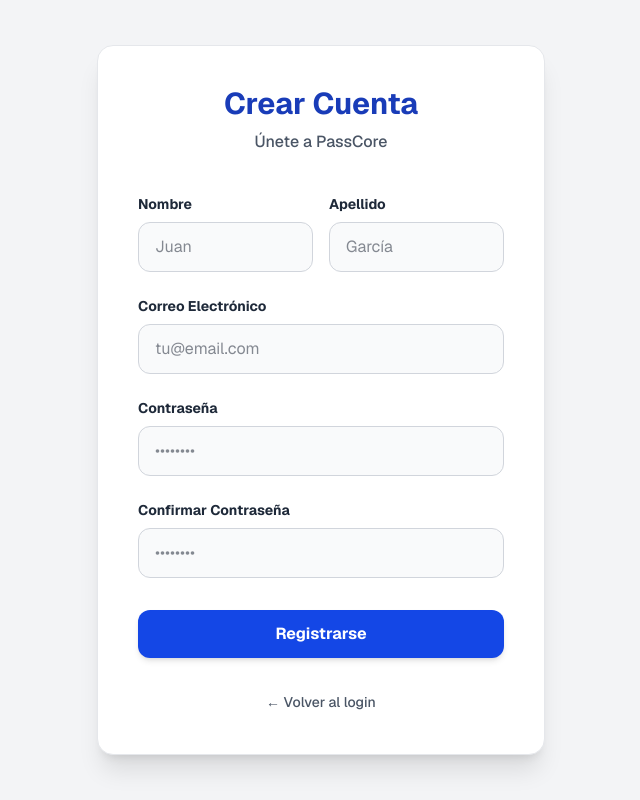
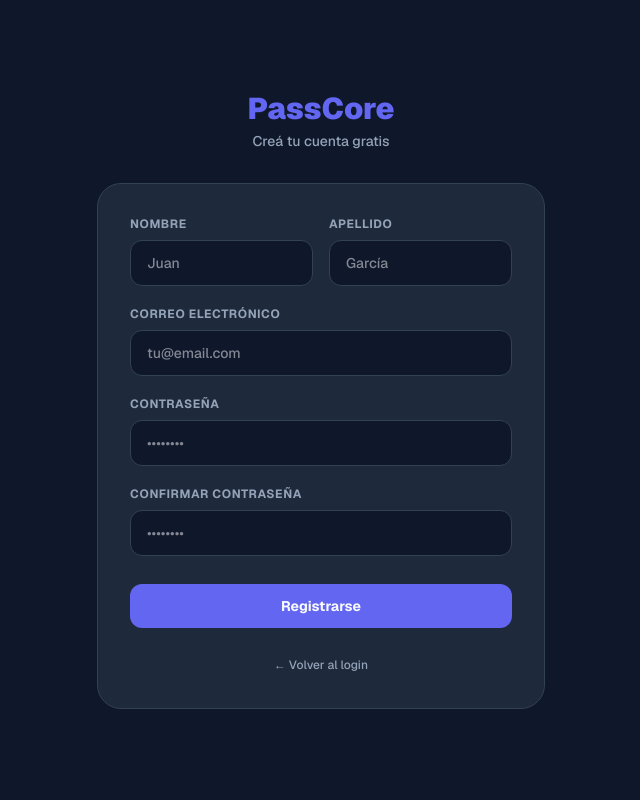
Before and after one commit to JuanMedina613/PassCore, a Next.js app in the folder passcore-code/passcore/: page /signup in a window 1280 px wide. Shown: the whole page, without its empty margins (319-959 px from the left). Built offline with nearby package versions, Linux system fonts and the light colour scheme; no server answers.

Commit message:
Principal
Le dimos las funcionalidades principales a la pagina, ademas le cambiamos la paleta de colores para que todas las partes se vean del mismo estilo, falta mejorar detalles, y agregarle funcionalidades para mejorar la experiencia de usuario.

```diff
--- a/passcore-code/passcore/app/login/page.tsx
+++ b/passcore-code/passcore/app/login/page.tsx
@@ -1,4 +1,5 @@
-'use client'; // Necesario para usar hooks en Next.js
+'use client';
+
 import { useState } from 'react';
 import { useRouter } from 'next/navigation';
 import { supabase } from '@/lib/supabase';
@@ -13,77 +14,88 @@
   const handleLogin = async (e: React.FormEvent) => {
     e.preventDefault();
     setError(null);
-
-    const { error } = await supabase.auth.signInWithPassword({
-      email,
-      password,
-    });
-
+    const { error } = await supabase.auth.signInWithPassword({ email, password });
     if (error) {
       setError(error.message);
     } else {
-      router.push('/dashboard'); // Redirección exitosa
+      router.push('/dashboard');
     }
   };
 
   return (
-    <div className="min-h-screen flex items-center justify-center bg-gray-100 font-sans p-4">
-      <div className="bg-white p-10 rounded-2xl shadow-xl w-full max-w-md border border-gray-200">
-        <div className="text-center mb-10">
-          <h1 className="text-3xl font-bold text-blue-800 mb-2">PassCore</h1>
-          <p className="text-gray-600 font-medium">Inicia sesión en tu bóveda</p>
+    <div className="min-h-screen flex items-center justify-center p-4 font-sans" style={{ background: "#0F172A" }}>
+      <div className="w-full max-w-md">
+        <div className="text-center mb-8">
+          <h1 className="text-3xl font-black mb-1" style={{ color: "#6366F1" }}>PassCore</h1>
+          <p className="text-sm font-medium" style={{ color: "#94A3B8" }}>Iniciá sesión en tu bóveda</p>
         </div>
 
-        {error && <p className="text-red-500 text-sm mb-4 text-center">{error}</p>}
+        <div className="rounded-3xl border p-8" style={{ background: "#1E293B", borderColor: "#334155" }}>
+          {error && (
+            <p className="text-xs font-bold mb-6 px-4 py-3 rounded-xl" style={{ background: "#F472B620", color: "#F472B6", border: "1px solid #F472B640" }}>
+              {error}
+            </p>
+          )}
 
-        <form onSubmit={handleLogin} className="flex flex-col gap-6">
+          <form onSubmit={handleLogin} className="flex flex-col gap-5">
             <div>
-            <label className="block text-sm font-bold text-gray-800 mb-2">Correo Electrónico</label>
+              <label className="block text-xs font-bold mb-2 uppercase tracking-wider" style={{ color: "#94A3B8" }}>
+                Correo Electrónico
+              </label>
               <input
                 type="email"
                 value={email}
                 onChange={(e) => setEmail(e.target.value)}
-              className="w-full px-4 py-3 rounded-xl border border-gray-300 bg-gray-50 focus:outline-none focus:ring-2 focus:ring-blue-700 transition-all text-gray-900"
                 placeholder="tu@email.com"
+                className="w-full px-4 py-3 rounded-xl border outline-none text-sm font-medium transition-all"
+                style={{ background: "#0F172A", borderColor: "#334155", color: "#F8FAFC" }}
+                onFocus={e => (e.currentTarget.style.borderColor = "#6366F1")}
+                onBlur={e => (e.currentTarget.style.borderColor = "#334155")}
                 required
               />
             </div>
 
             <div>
-            <label className="block text-sm font-bold text-gray-800 mb-2">Contraseña</label>
+              <label className="block text-xs font-bold mb-2 uppercase tracking-wider" style={{ color: "#94A3B8" }}>
+                Contraseña
+              </label>
               <input
                 type="password"
                 value={password}
                 onChange={(e) => setPassword(e.target.value)}
-              className="w-full px-4 py-3 rounded-xl border border-gray-300 bg-gray-50 focus:outline-none focus:ring-2 focus:ring-blue-700 transition-all text-gray-900"
                 placeholder="••••••••"
+                className="w-full px-4 py-3 rounded-xl border outline-none text-sm font-medium transition-all"
+                style={{ background: "#0F172A", borderColor: "#334155", color: "#F8FAFC" }}
+                onFocus={e => (e.currentTarget.style.borderColor = "#6366F1")}
+                onBlur={e => (e.currentTarget.style.borderColor = "#334155")}
                 required
               />
             </div>
 
             <button
               type="submit"
-            className="w-full bg-blue-700 text-white font-bold py-3 rounded-xl hover:bg-blue-800 transition-colors shadow-md mt-2"
+              className="w-full font-bold py-3 rounded-xl transition-all mt-2 text-sm"
+              style={{ background: "#6366F1", color: "#F8FAFC" }}
+              onMouseEnter={e => (e.currentTarget.style.background = "#4F46E5")}
+              onMouseLeave={e => (e.currentTarget.style.background = "#6366F1")}
             >
               Ingresar
             </button>
           </form>
 
-        <div className="mt-8 text-center">
-          <Link href="/" className="text-sm text-gray-600 hover:text-blue-800 font-medium transition-colors">
-            ← Volver al inicio
-            <div className="mt-4 text-center">
-              <p className="text-sm text-gray-600">
-                ¿No tienes cuenta?{' '}
-                <Link href="/signup" className="text-blue-700 font-bold hover:underline">
-                  Regístrate aquí
+          <div className="mt-6 flex flex-col gap-2 text-center">
+            <p className="text-xs" style={{ color: "#94A3B8" }}>
+              ¿No tenés cuenta?{" "}
+              <Link href="/signup" className="font-bold" style={{ color: "#6366F1" }}>
+                Registrate acá
               </Link>
             </p>
-            </div>
+            <Link href="/" className="text-xs font-medium" style={{ color: "#94A3B8" }}>
+              ← Volver al inicio
             </Link>
           </div>
         </div>
       </div>
-
+    </div>
   );
 }
--- a/passcore-code/passcore/app/page.tsx
+++ b/passcore-code/passcore/app/page.tsx
@@ -1,54 +1,51 @@
-import Link from "next/link"; // <-- Importamos el componente Link de Next.js
+import Link from "next/link";
 
 export default function LandingPage() {
   return (
-    <div className="bg-gray-50 text-black font-sans scroll-smooth">
+    <div className="text-black font-sans scroll-smooth" style={{ background: "#0F172A" }}>
 
-      {/* 1. SECCIÓN BLANCA */}
+      {/* 1. SECCIÓN */}
       <div className="min-h-screen flex flex-col">
-        {/* Barra de Navegación */}
-<header className="flex justify-between items-center p-6 border-b border-gray-200 bg-white">
-  <h1 className="text-2xl font-bold tracking-tight text-blue-600">PassCore</h1>
-
-  {/* ACÁ ESTÁ EL BOTÓN ACTUALIZADO CON LINK */}
+        <header className="flex justify-between items-center p-6 border-b" style={{ background: "#1E293B", borderColor: "#334155" }}>
+          <h1 className="text-2xl font-bold tracking-tight" style={{ color: "#6366F1" }}>PassCore</h1>
           <Link
             href="/login"
-    className="font-bold border border-gray-300 px-5 py-2 rounded-xl bg-white text-black hover:bg-blue-600 hover:text-white hover:border-blue-600 transition-all shadow-sm"
+            className="font-bold px-5 py-2 rounded-xl border transition-all shadow-sm"
+            style={{ borderColor: "#334155", color: "#F8FAFC", background: "#1E293B" }}
           >
             Iniciar Sesión
           </Link>
         </header>
 
-        {/* Contenido Principal */}
         <main className="flex-1 flex flex-col items-center justify-center text-center p-8">
-          <h2 className="text-5xl font-extrabold mb-6 text-blue-600 uppercase tracking-wide">
+          <h2 className="text-5xl font-extrabold mb-6 uppercase tracking-wide" style={{ color: "#6366F1" }}>
             Tu Bóveda Digital
           </h2>
-          <p className="text-xl mb-10 font-medium max-w-2xl text-gray-600">
+          <p className="text-xl mb-10 font-medium max-w-2xl" style={{ color: "#94A3B8" }}>
             Administrará, guardará y protegerá todas tus contraseñas en un solo lugar.
             El gestor definitivo para tu seguridad y tranquilidad.
           </p>
 
-          <a href="#detalles" className="mb-14 bg-blue-600 text-white font-bold py-3 px-8 rounded-full shadow-md hover:translate-y-1 hover:shadow-lg hover:bg-blue-700 transition-all text-lg">
+          <a href="#detalles" className="mb-14 font-bold py-3 px-8 rounded-full shadow-md transition-all text-lg" style={{ background: "#6366F1", color: "#F8FAFC" }}>
             Saber más ↓
           </a>
 
           <div className="flex flex-col md:flex-row gap-8 w-full max-w-5xl justify-center">
-            <div className="p-8 flex-1 bg-white rounded-2xl shadow-lg border border-gray-100 hover:-translate-y-2 transition-transform">
-              <h3 className="font-bold text-xl mb-3 text-gray-800">🔒 Seguro</h3>
-              <p className="text-base font-medium text-gray-500 leading-relaxed">
+            <div className="p-8 flex-1 rounded-2xl shadow-lg border hover:-translate-y-2 transition-transform" style={{ background: "#1E293B", borderColor: "#334155" }}>
+              <h3 className="font-bold text-xl mb-3" style={{ color: "#F8FAFC" }}>🔒 Seguro</h3>
+              <p className="text-base font-medium leading-relaxed" style={{ color: "#94A3B8" }}>
                 Tus datos cifrados y protegidos contra cualquier amenaza externa.
               </p>
             </div>
-            <div className="p-8 flex-1 bg-white rounded-2xl shadow-lg border border-gray-100 hover:-translate-y-2 transition-transform">
-              <h3 className="font-bold text-xl mb-3 text-gray-800">⚡ Rápido</h3>
-              <p className="text-base font-medium text-gray-500 leading-relaxed">
+            <div className="p-8 flex-1 rounded-2xl shadow-lg border hover:-translate-y-2 transition-transform" style={{ background: "#1E293B", borderColor: "#334155" }}>
+              <h3 className="font-bold text-xl mb-3" style={{ color: "#F8FAFC" }}>⚡ Rápido</h3>
+              <p className="text-base font-medium leading-relaxed" style={{ color: "#94A3B8" }}>
                 Accede a tus credenciales inmediatamente sin perder un solo segundo.
               </p>
             </div>
-            <div className="p-8 flex-1 bg-white rounded-2xl shadow-lg border border-gray-100 hover:-translate-y-2 transition-transform">
-              <h3 className="font-bold text-xl mb-3 text-gray-800">👌 Fácil</h3>
-              <p className="text-base font-medium text-gray-500 leading-relaxed">
+            <div className="p-8 flex-1 rounded-2xl shadow-lg border hover:-translate-y-2 transition-transform" style={{ background: "#1E293B", borderColor: "#334155" }}>
+              <h3 className="font-bold text-xl mb-3" style={{ color: "#F8FAFC" }}>👌 Fácil</h3>
+              <p className="text-base font-medium leading-relaxed" style={{ color: "#94A3B8" }}>
                 Una interfaz limpia, intuitiva y pensada para tu total comodidad.
               </p>
             </div>
@@ -56,18 +53,21 @@
         </main>
       </div>
 
-      {/* 2. TRANSICIÓN DIFUMINADA */}
-    <div className="w-full h-48 bg-linear-to-b from-gray-50 to-blue-600" aria-hidden="true" />      {/* 3. SECCIÓN AZUL */}
-      <section id="detalles" className="bg-blue-600 text-white min-h-screen flex flex-col items-center justify-center p-12 text-center pb-24">
-        <h2 className="text-5xl font-extrabold mb-10 uppercase tracking-wide">
+      {/* 2. TRANSICIÓN */}
+      <div className="w-full h-48" style={{ background: "linear-gradient(to bottom, #0F172A, #1E293B)" }} aria-hidden="true" />
+
+      {/* 3. SECCIÓN */}
+      <section id="detalles" className="min-h-screen flex flex-col items-center justify-center p-12 text-center pb-24" style={{ background: "#1E293B" }}>
+        <h2 className="text-5xl font-extrabold mb-10 uppercase tracking-wide" style={{ color: "#F8FAFC" }}>
           ¿Por qué PassCore?
         </h2>
-        <div className="max-w-3xl bg-blue-500 p-10 rounded-3xl shadow-2xl">
-          <p className="text-xl font-medium leading-relaxed">
+        <div className="max-w-3xl p-10 rounded-3xl shadow-2xl" style={{ background: "#0F172A", border: "1px solid #334155" }}>
+          <p className="text-xl font-medium leading-relaxed" style={{ color: "#94A3B8" }}>
             PassCore no es solo un bloc de notas. Utiliza la potencia de bases de datos modernas para asegurar que tus contraseñas estén siempre disponibles para vos, y ocultas para el resto del mundo. Gracias a la encriptación avanzada y nuestras políticas de seguridad, tenés el control absoluto.
           </p>
         </div>
       </section>
+
     </div>
   );
 }
--- a/passcore-code/passcore/app/signup/page.tsx
+++ b/passcore-code/passcore/app/signup/page.tsx
@@ -12,7 +12,6 @@
   const [nombre, setNombre] = useState('');
   const [apellido, setApellido] = useState('');
   const [message, setMessage] = useState('');
-
   const router = useRouter();
 
   const handleSignUp = async (e: React.FormEvent) => {
@@ -24,7 +23,6 @@
     }
 
     setMessage('Registrando...');
-
     const { data, error } = await supabase.auth.signUp({ email, password });
 
     if (error) {
@@ -32,7 +30,6 @@
       return;
     }
 
-    // Guardar nombre y apellido en la tabla perfiles
     const userId = data.user?.id;
     if (userId) {
       const { error: perfilError } = await supabase
@@ -50,91 +47,88 @@
   };
 
   return (
-    <div className="min-h-screen flex items-center justify-center bg-gray-100 font-sans p-4">
-      <div className="bg-white p-10 rounded-2xl shadow-xl w-full max-w-md border border-gray-200">
-        <div className="text-center mb-10">
-          <h1 className="text-3xl font-bold text-blue-800 mb-2">Crear Cuenta</h1>
-          <p className="text-gray-600 font-medium">Únete a PassCore</p>
+    <div className="min-h-screen flex items-center justify-center p-4 font-sans" style={{ background: "#0F172A" }}>
+      <div className="w-full max-w-md">
+        <div className="text-center mb-8">
+          <h1 className="text-3xl font-black mb-1" style={{ color: "#6366F1" }}>PassCore</h1>
+          <p className="text-sm font-medium" style={{ color: "#94A3B8" }}>Creá tu cuenta gratis</p>
         </div>
 
-        <form onSubmit={handleSignUp} className="flex flex-col gap-6">
+        <div className="rounded-3xl border p-8" style={{ background: "#1E293B", borderColor: "#334155" }}>
+          <form onSubmit={handleSignUp} className="flex flex-col gap-5">
             <div className="flex gap-4">
-            <div className="flex-1">
-              <label className="block text-sm font-bold text-gray-800 mb-2">Nombre</label>
+              {[
+                { label: "Nombre", value: nombre, setter: setNombre, placeholder: "Juan" },
+                { label: "Apellido", value: apellido, setter: setApellido, placeholder: "García" },
+              ].map(({ label, value, setter, placeholder }) => (
+                <div key={label} className="flex-1">
+                  <label className="block text-xs font-bold mb-2 uppercase tracking-wider" style={{ color: "#94A3B8" }}>{label}</label>
                   <input
                     type="text"
-                placeholder="Juan"
-                className="w-full px-4 py-3 rounded-xl border border-gray-300 bg-gray-50 focus:outline-none focus:ring-2 focus:ring-blue-700 transition-all text-gray-900"
-                value={nombre}
-                onChange={(e) => setNombre(e.target.value)}
+                    placeholder={placeholder}
+                    className="w-full px-4 py-3 rounded-xl border outline-none text-sm font-medium transition-all"
+                    style={{ background: "#0F172A", borderColor: "#334155", color: "#F8FAFC" }}
+                    value={value}
+                    onChange={(e) => setter(e.target.value)}
+                    onFocus={e => (e.currentTarget.style.borderColor = "#6366F1")}
+                    onBlur={e => (e.currentTarget.style.borderColor = "#334155")}
                     required
                   />
                 </div>
-            <div className="flex-1">
-              <label className="block text-sm font-bold text-gray-800 mb-2">Apellido</label>
+              ))}
+            </div>
+
+            {[
+              { label: "Correo Electrónico", value: email, setter: setEmail, placeholder: "tu@email.com", type: "email" },
+              { label: "Contraseña", value: password, setter: setPassword, placeholder: "••••••••", type: "password" },
+              { label: "Confirmar Contraseña", value: confirmPassword, setter: setConfirmPassword, placeholder: "••••••••", type: "password" },
+            ].map(({ label, value, setter, placeholder, type }) => (
+              <div key={label}>
+                <label className="block text-xs font-bold mb-2 uppercase tracking-wider" style={{ color: "#94A3B8" }}>{label}</label>
                 <input
-                type="text"
-                placeholder="García"
-                className="w-full px-4 py-3 rounded-xl border border-gray-300 bg-gray-50 focus:outline-none focus:ring-2 focus:ring-blue-700 transition-all text-gray-900"
-                value={apellido}
-                onChange={(e) => setApellido(e.target.value)}
+                  type={type}
+                  placeholder={placeholder}
+                  className="w-full px-4 py-3 rounded-xl border outline-none text-sm font-medium transition-all"
+                  style={{ background: "#0F172A", borderColor: "#334155", color: "#F8FAFC" }}
+                  value={value}
+                  onChange={(e) => setter(e.target.value)}
+                  onFocus={e => (e.currentTarget.style.borderColor = "#6366F1")}
+                  onBlur={e => (e.currentTarget.style.borderColor = "#334155")}
                   required
                 />
               </div>
-          </div>
+            ))}
 
-          <div>
-            <label className="block text-sm font-bold text-gray-800 mb-2">Correo Electrónico</label>
-            <input
-              type="email"
-              placeholder="tu@email.com"
-              className="w-full px-4 py-3 rounded-xl border border-gray-300 bg-gray-50 focus:outline-none focus:ring-2 focus:ring-blue-700 transition-all text-gray-900"
-              value={email}
-              onChange={(e) => setEmail(e.target.value)}
-              required
-            />
-          </div>
-
-          <div>
-            <label className="block text-sm font-bold text-gray-800 mb-2">Contraseña</label>
-            <input
-              type="password"
-              placeholder="••••••••"
-              className="w-full px-4 py-3 rounded-xl border border-gray-300 bg-gray-50 focus:outline-none focus:ring-2 focus:ring-blue-700 transition-all text-gray-900"
-              value={password}
-              onChange={(e) => setPassword(e.target.value)}
-              required
-            />
-          </div>
-
-          <div>
-            <label className="block text-sm font-bold text-gray-800 mb-2">Confirmar Contraseña</label>
-            <input
-              type="password"
-              placeholder="••••••••"
-              className="w-full px-4 py-3 rounded-xl border border-gray-300 bg-gray-50 focus:outline-none focus:ring-2 focus:ring-blue-700 transition-all text-gray-900"
-              value={confirmPassword}
-              onChange={(e) => setConfirmPassword(e.target.value)}
-              required
-            />
-          </div>
-
-          <button type="submit" className="w-full bg-blue-700 text-white font-bold py-3 rounded-xl hover:bg-blue-800 transition-colors shadow-md mt-2">
+            <button
+              type="submit"
+              className="w-full font-bold py-3 rounded-xl transition-all mt-2 text-sm"
+              style={{ background: "#6366F1", color: "#F8FAFC" }}
+              onMouseEnter={e => (e.currentTarget.style.background = "#4F46E5")}
+              onMouseLeave={e => (e.currentTarget.style.background = "#6366F1")}
+            >
               Registrarse
             </button>
           </form>
 
-        <div className="mt-8 text-center">
-          <Link href="/login" className="text-sm text-gray-600 hover:text-blue-800 font-medium transition-colors">
+          {message && (
+            <p
+              className="mt-4 text-xs font-bold text-center px-4 py-3 rounded-xl"
+              style={
+                message.startsWith('Error')
+                  ? { background: "#F472B620", color: "#F472B6", border: "1px solid #F472B640" }
+                  : { background: "#6366F120", color: "#6366F1", border: "1px solid #6366F140" }
+              }
+            >
+              {message}
+            </p>
+          )}
+
+          <div className="mt-6 text-center">
+            <Link href="/login" className="text-xs font-medium" style={{ color: "#94A3B8" }}>
               ← Volver al login
             </Link>
           </div>
-
-        {message && (
-          <p className={`mt-4 text-sm text-center font-bold ${message.startsWith('Error') ? 'text-red-600' : 'text-blue-800'}`}>
-            {message}
-          </p>
-        )}
+        </div>
       </div>
     </div>
   );
```
Also changed, not shown: passcore-code/passcore/app/dashboard/page.tsx (+83 -103 lines). Lines whose indentation alone changed are shown as unchanged.
